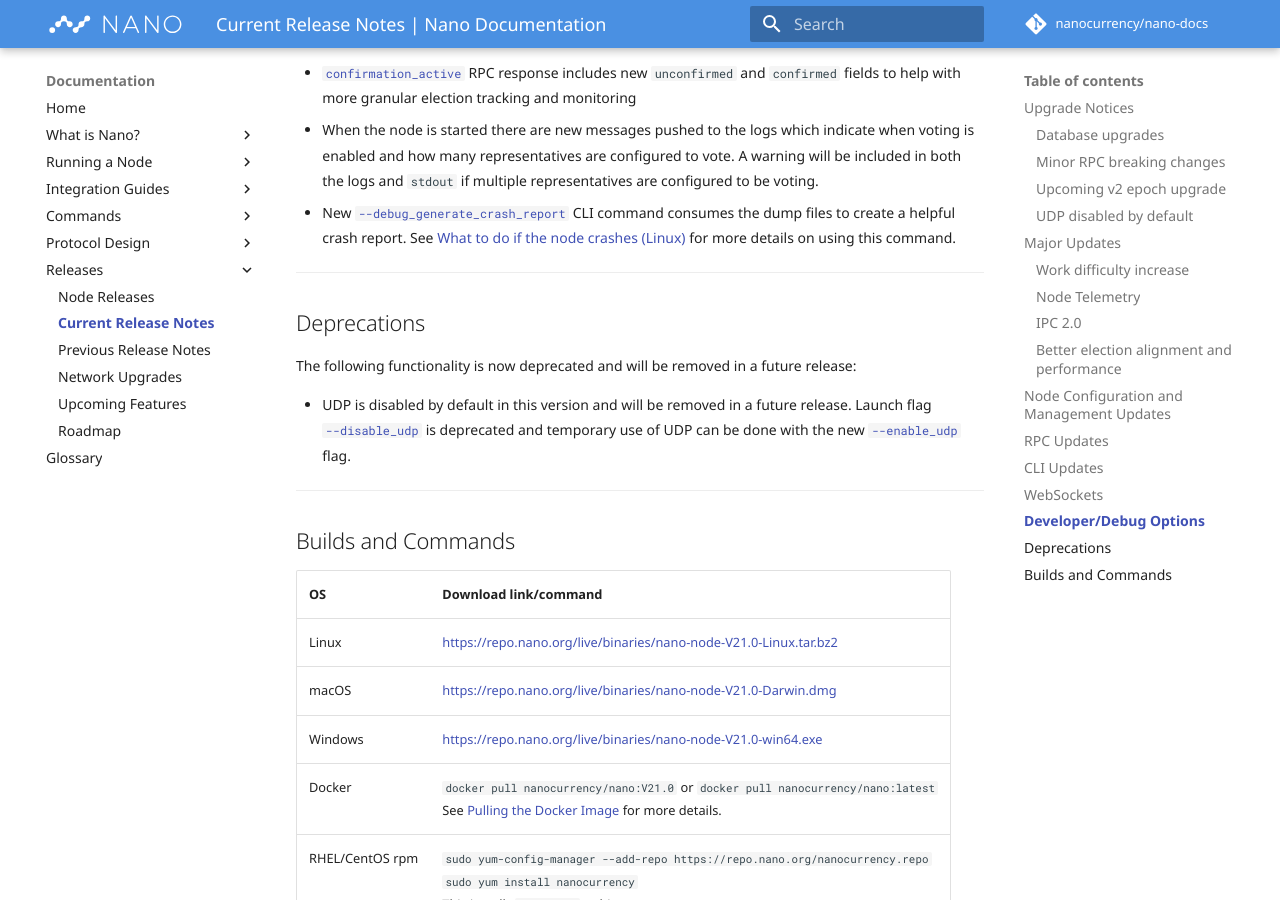
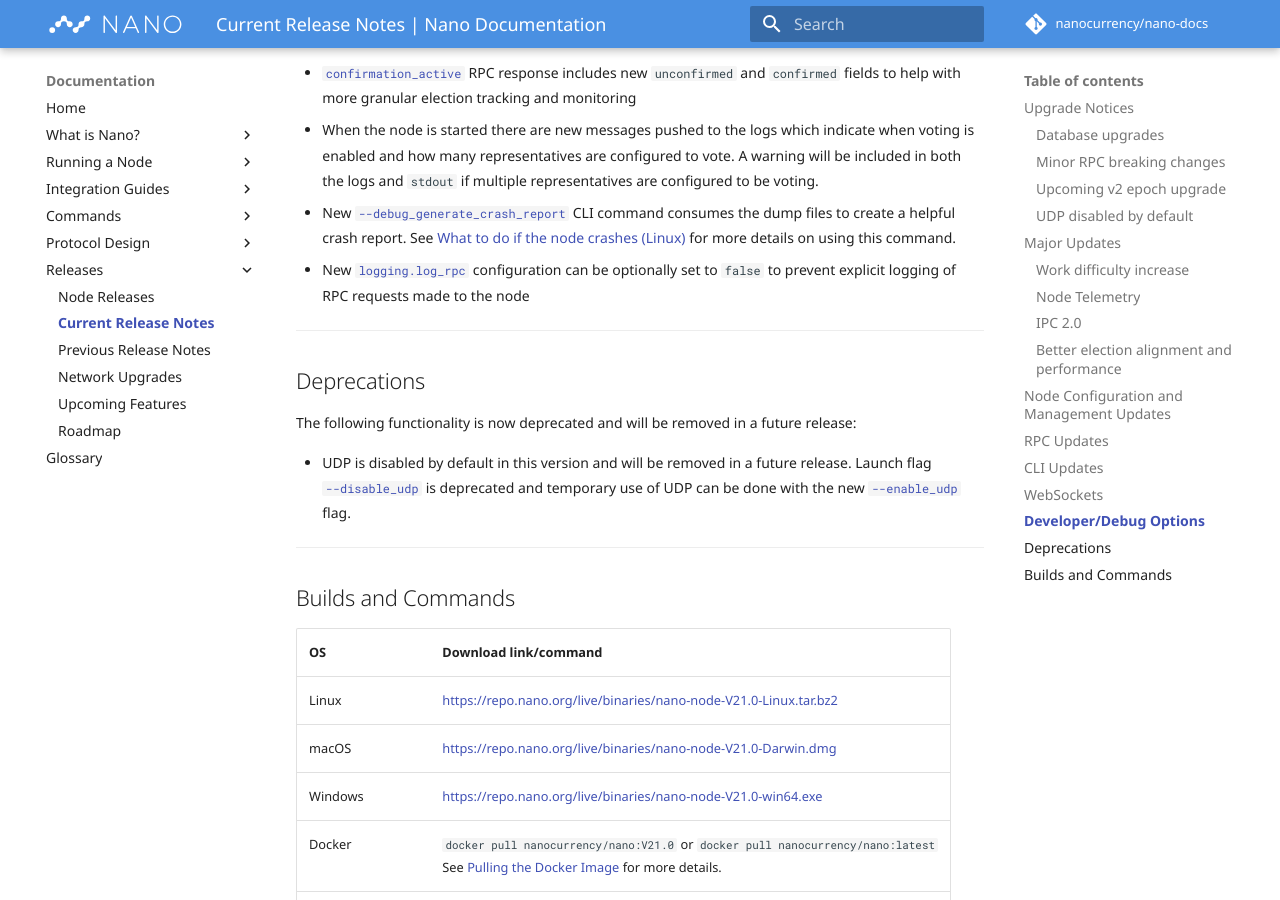
Before and after one commit to nanocurrency/nano-docs, an MkDocs documentation site: the page built from docs/releases/current-release-notes.md, in a window 1280 px wide and 900 px high, scrolled down 5310 px. Built offline with MkDocs 1.6.1 and Material for MkDocs 9.7.7, drawn with Linux system fonts in a browser that asks for light colours; comment, search, counter and statistics services are not loaded.

Commit message:
Add turn off RPC logging to release notes

```diff
--- a/docs/releases/current-release-notes.md
+++ b/docs/releases/current-release-notes.md
@@ -118,6 +118,7 @@
 * [`confirmation_active`](/commands/rpc-protocol/#confirmation_active) RPC response includes new `unconfirmed` and `confirmed` fields to help with more granular election tracking and monitoring
 * When the node is started there are new messages pushed to the logs which indicate when voting is enabled and how many representatives are configured to vote. A warning will be included in both the logs and `stdout` if multiple representatives are configured to be voting.
 * New [`--debug_generate_crash_report`](/commands/command-line-interface/#-debug_generate_crash_report) CLI command consumes the dump files to create a helpful crash report. See [What to do if the node crashes (Linux)](/running-a-node/troubleshooting/#what-to-do-if-the-node-crashes-linux) for more details on using this command.
+* New [`logging.log_rpc`](../running-a-node/configuration.md#logginglog_rpc) configuration can be optionally set to `false` to prevent explicit logging of RPC requests made to the node
 
 ---
 
```
